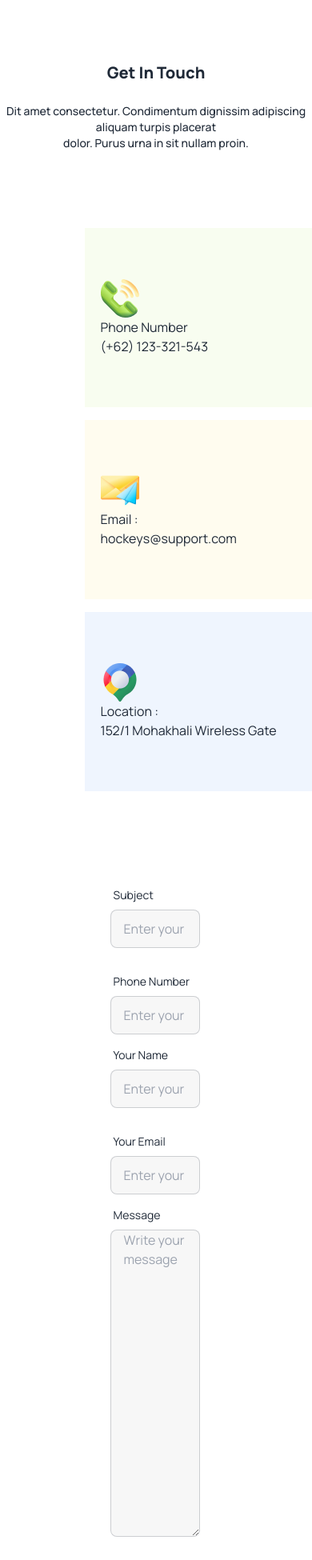
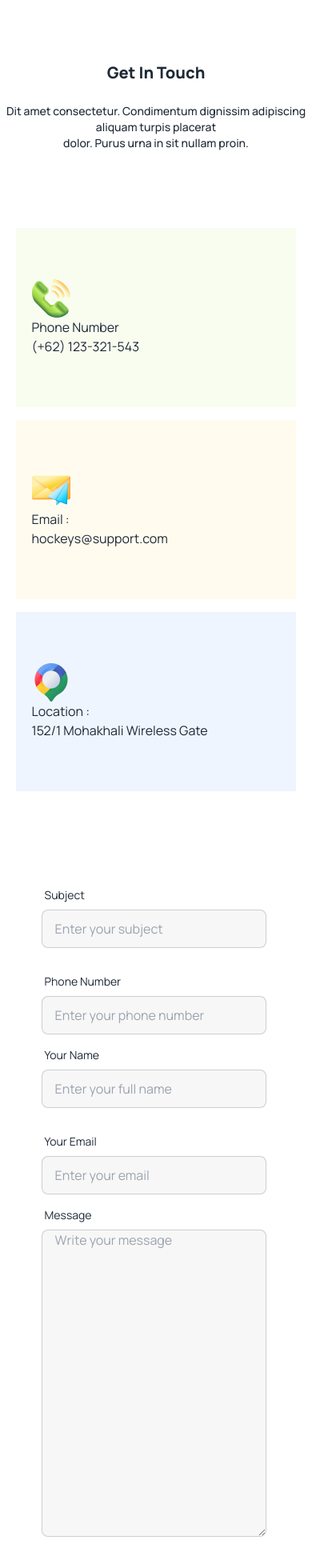
Before and after one commit to mdnazmulislam0087/Hockeys-B9A3, a plain HTML site: page index.html in a window 390 px wide. Shown: the part 8376-10326 px from the top of the page at 80% size. Drawn offline with nearby package versions, Linux system fonts and the light colour scheme.

```diff
--- a/index.html
+++ b/index.html
@@ -703,7 +703,7 @@
         <div>
           <div class="">
             <div class="hero-content flex justify-between flex-col lg:flex-row gap-20">
-              <div class="flex flex-col gap-4 w-1/2">
+              <div class="flex flex-col gap-4 w-[98%] lg:w-1/2">
                 <div class=" min-w-80 min-h-56 flex flex-col justify-center items-start pl-5 bg-[#BCED6D1A]">
                   <img src="Images/Group 1171275317.png" alt="">
                   <p>Phone Number</p>
@@ -721,7 +721,7 @@
                 </div>
               </div>
               <!-- Second part -->
-              <div class="card shrink-0 w-1/2 h-full  ">
+              <div class="card shrink-0 w-[98%] lg:w-1/2 h-full  ">
                 <form class="card-body">
                   <div class="flex flex-col md:flex-row gap-6">
                     <div class="form-control w-[98%] md:w-[47%]">
```
